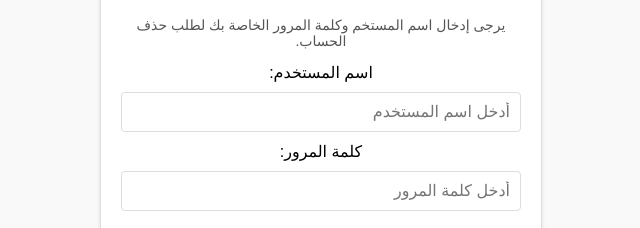
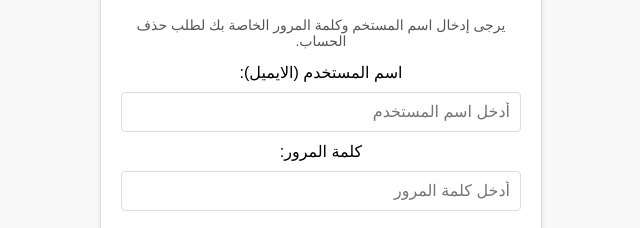
Before and after one commit to mohamedagwa1/mohamedeltoadidelete, a plain HTML site: page index.html in a window 1280 px wide. Shown: the part 304-532 px from the top of the page, 319-959 px from the left. Drawn offline with Linux system fonts and the light colour scheme.

Commit message:
Update index.html

```diff
--- a/index.html
+++ b/index.html
@@ -88,7 +88,7 @@
         <!-- نص توضيحي -->
         <p>يرجى إدخال اسم المستخم وكلمة المرور الخاصة بك لطلب حذف الحساب.</p>
         <form id="deleteAccountForm">
-            <label for="text">اسم المستخدم:</label>
+            <label for="text">اسم المستخدم (الايميل):</label>
             <input type="text" id="text" name="text" required placeholder="أدخل اسم المستخدم">
 
             <label for="password">كلمة المرور:</label>
```
